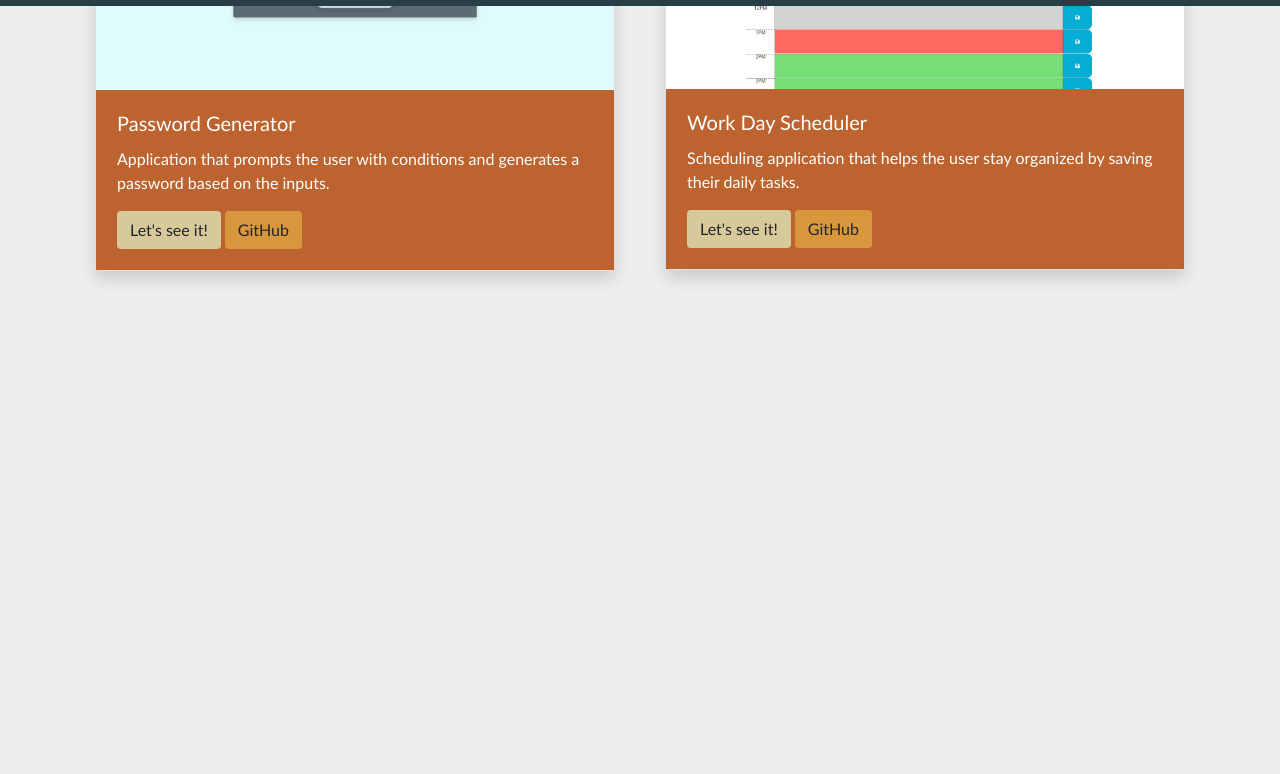
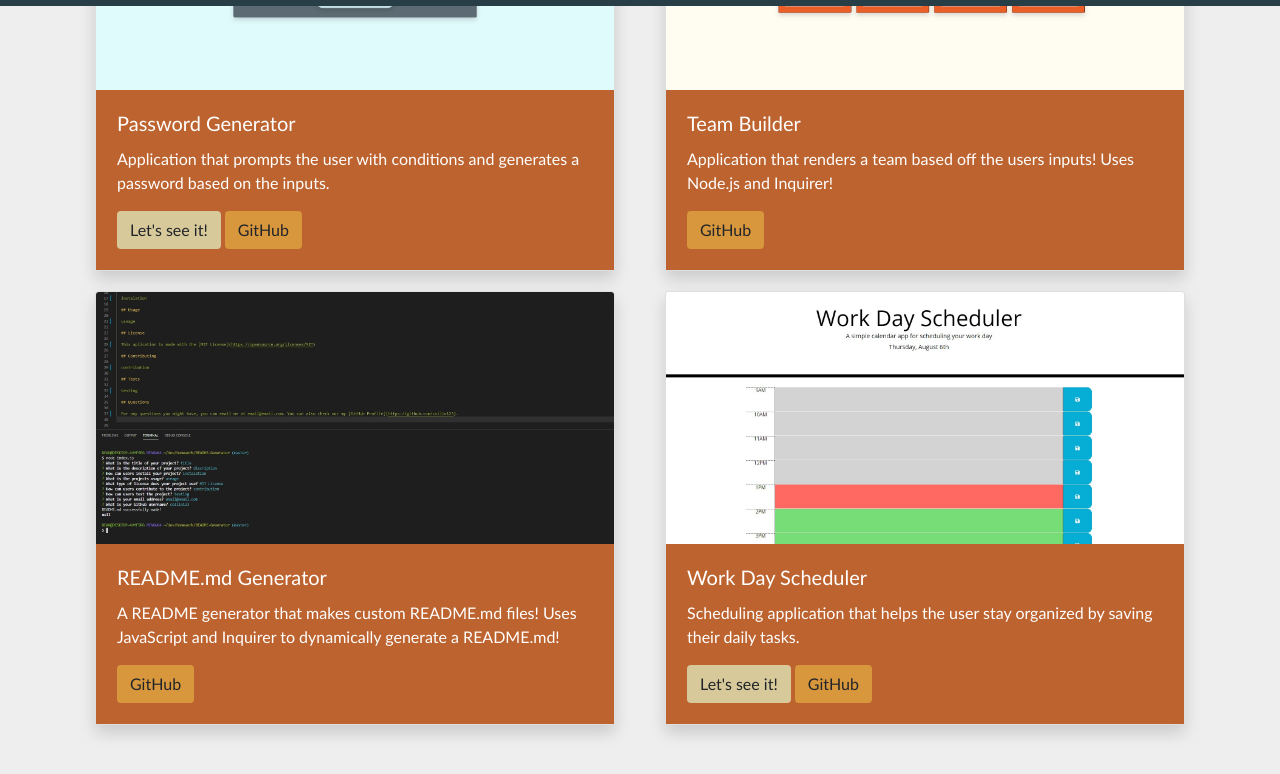
Before and after one commit to wilsoncollin7/Portfolio, a plain HTML site: page portfolio.html in a window 1280 px wide. Shown: the part 794-1568 px from the top of the page. Before the commit the page ends 1175 px from the top, so only its background shows below. Drawn offline with nearby package versions, Linux system fonts and the light colour scheme.

Commit message:
updaded portfolio page with two new projects

```diff
--- a/portfolio.html
+++ b/portfolio.html
@@ -75,42 +75,40 @@
                             <!-- fourth webiste card -->
                             <div class="col-xl-6">
                                 <div class="card shadow" id="portCard">
-                                    <img src="assets/dev-photos/website-pics/planner.jpg" id="portPic" class="card-img-top" alt="website-photo2">
+                                    <img src="assets/dev-photos/website-pics/team.JPG" id="portPic" class="card-img-top" alt="website-photo2">
                                     <div class="card-body" id="portBody">
-                                      <h5 class="card-title">Work Day Scheduler</h5>
-                                      <p class="card-text" id="portDes">Scheduling application that helps the user stay organized by saving their daily tasks.</p>
-                                      <a href="https://wilsoncollin7.github.io/work-day-scheduler/" class="btn portBtn" target="#">Let's see it!</a>
-                                      <a href="https://github.com/wilsoncollin7/work-day-scheduler" class="btn portGitBtn" target="#">GitHub</a>
+                                        <h5 class="card-title">Team Builder</h5>
+                                        <p class="card-text" id="portDes">Application that renders a team based off the users inputs! Uses Node.js and Inquirer!</p>
+                                        <a href="https://github.com/wilsoncollin7/team-builder" class="btn portGitBtn" target="#">GitHub</a>
                                     </div>
                                 </div>
                             </div>
                         </div>
                         <!-- fifth webiste card -->
-                        <!-- <div class="row">
+                        <div class="row">
                             <div class="col-xl-6">
                                 <div class="card shadow" id="portCard">
-                                    <img src="assets/dev-photos/coming-soon.jpg" id="portPic" class="card-img-top" alt="website-photo1">
+                                    <img src="assets/dev-photos/website-pics/readme.JPG" id="portPic" class="card-img-top" alt="website-photo1">
                                     <div class="card-body" id="portBody">
-                                      <h5 class="card-title">Website Coming Soon</h5>
-                                      <p class="card-text" id="portDes">Get ready for some awesome websites!</p>
-                                      <a href="#" class="btn portBtn">Let's see it!</a>
-                                      <a href="#" class="btn portGitBtn">GitHub</a>
+                                      <h5 class="card-title">README.md Generator</h5>
+                                      <p class="card-text" id="portDes">A README generator that makes custom README.md files! Uses JavaScript and Inquirer to dynamically generate a README.md!</p>
+                                      <a href="https://github.com/wilsoncollin7/README-Generator" class="btn portGitBtn" target="#">GitHub</a>
                                     </div>
                                 </div>
                             </div>
-                            sixth webiste card
+                            <!-- sixth webiste card -->
                             <div class="col-xl-6">
                                 <div class="card shadow" id="portCard">
-                                    <img src="assets/dev-photos/coming-soon.jpg" id="portPic" class="card-img-top" alt="website-photo2">
+                                    <img src="assets/dev-photos/website-pics/planner.jpg" id="portPic" class="card-img-top" alt="website-photo2">
                                     <div class="card-body" id="portBody">
-                                      <h5 class="card-title">Website Coming Soon</h5>
-                                      <p class="card-text" id="portDes">Get ready for some awesome websites!</p>
-                                      <a href="#" class="btn portBtn">Let's see it!</a>
-                                      <a href="#" class="btn portGitBtn">GitHub</a>
+                                    <h5 class="card-title">Work Day Scheduler</h5>
+                                    <p class="card-text" id="portDes">Scheduling application that helps the user stay organized by saving their daily tasks.</p>
+                                    <a href="https://wilsoncollin7.github.io/work-day-scheduler/" class="btn portBtn" target="#">Let's see it!</a>
+                                    <a href="https://github.com/wilsoncollin7/work-day-scheduler" class="btn portGitBtn" target="#">GitHub</a>
                                     </div>
                                 </div>
                             </div>
-                        </div> -->
+                        </div>
                     </div>
                     <!-- to add more cards just copy and paste the above sections and change links, photos, and descriptions -->
                     <!-- filler to make footer work properly -- can be changed later once i know more about code -->
```
Also changed, not shown: assets/dev-photos/website-pics/readme.JPG (added), assets/dev-photos/website-pics/team.JPG (added).
